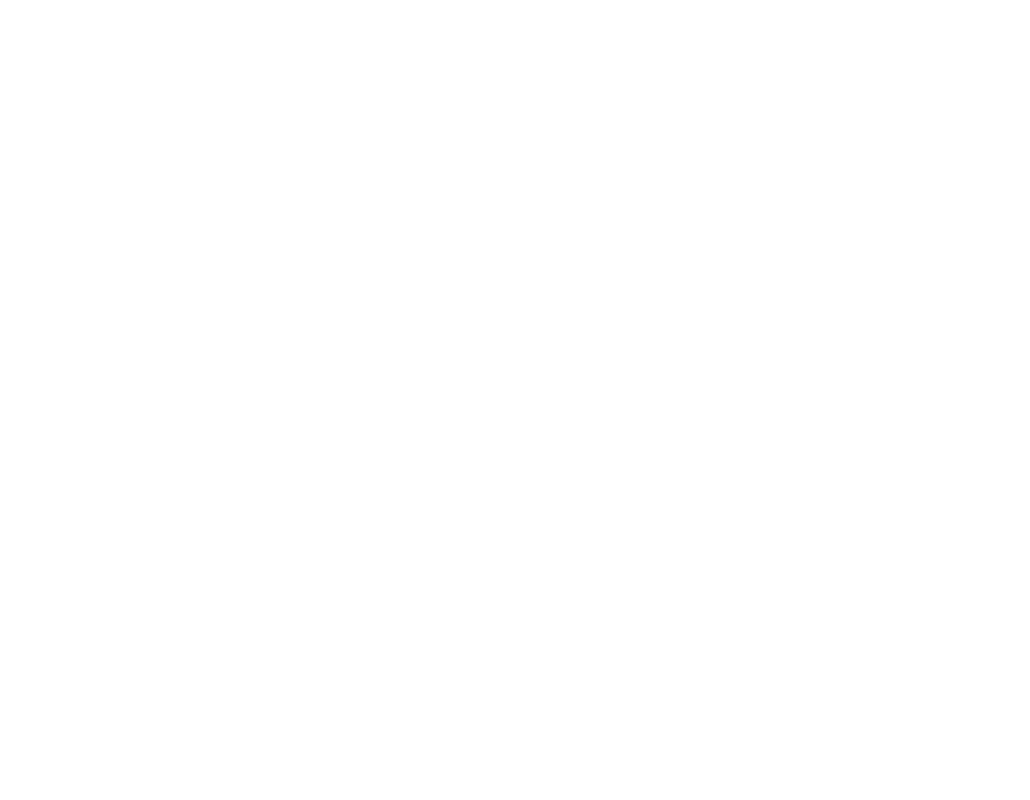
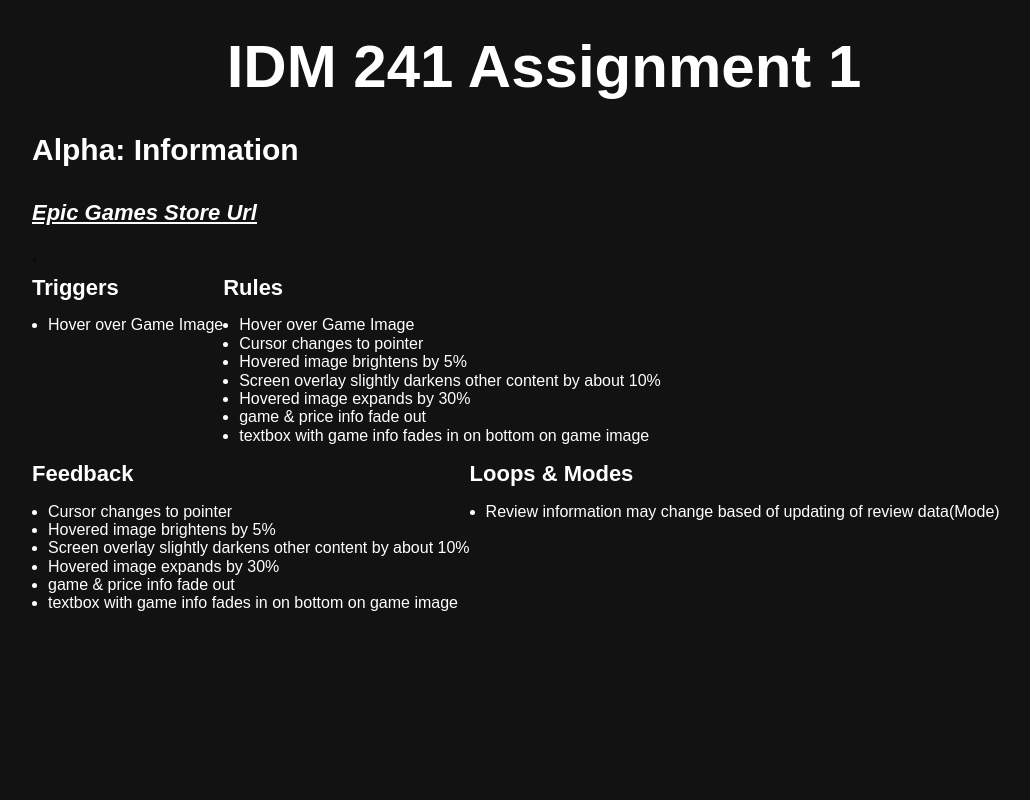
Before and after one commit to DurandoAngiulo/idm241-dpa35, a plain HTML site: page alpha/index.html in a window 1280 px wide. Shown: the top 800 px of the page, without its empty margins (96-1126 px from the left). Drawn offline with Linux system fonts and the light colour scheme; a web font is replaced by a local one.

Commit message:
page formatting

```diff
--- a/alpha/css/styles.css
+++ b/alpha/css/styles.css
@@ -0,0 +1,101 @@
+*{
+    box-sizing: border-box;
+}
+:root{
+    /*colors */
+    --background-color: #121212;
+    --hoverbox-color: #232323;
+    --text-color: #fff;
+
+    /*sizing*/
+    --h1-font-size: 60px;
+    --h2-font-size: 30px;
+    --h3-font-size: 22px;
+    --li-font-size: 16px;
+}
+
+body {
+    background-color: var(--background-color);
+}
+
+h1{
+    font-family: montserrat, sans-serif;
+    font-weight: 600;
+    font-style: normal;
+    color: var(--text-color);
+    font-size: var(--h1-font-size);
+    margin: 0;
+    text-align: center;
+    margin-top: 1rem;
+}
+
+h2{
+    font-family: montserrat, sans-serif;
+    font-weight: 600;
+    font-style: normal;
+    font-size: var(--h2-font-size);
+    color: var(--text-color);
+    margin: 0;
+    margin-top: 2rem;
+}
+
+h3{
+    font-family: montserrat, sans-serif;
+    font-weight: 600;
+    font-style: normal;
+    font-size: var(--h3-font-size);
+    color: var(--text-color);
+    margin: 0;
+}
+
+ul{
+    padding-left: 1rem;
+}
+
+li{
+    font-family: montserrat, sans-serif;
+    font-weight: 400;
+    font-style: normal;
+    font-size: var(--li-font-size);
+    color: var(--text-color);
+    margin: 0;
+    padding: 0;
+}
+a{
+    color: var(--text-color);
+}
+
+/* formatting */
+
+.page-layout{
+    display: flex;
+    flex-wrap: wrap;
+
+}
+
+.header-section{
+    width:100%;
+}
+
+.header-box{
+margin: 2rem 0;
+}
+
+.link{
+    font-style:italic;
+}
+/* responsiveness */
+
+@media screen and (min-width: 450px){
+
+}
+
+@media screen and (min-width: 768px){
+
+}
+
+@media screen and (min-width: 1080px){
+    .page-layout{
+        padding: 0 8rem;
+    }
+}
--- a/alpha/index.html
+++ b/alpha/index.html
@@ -4,9 +4,80 @@
     <meta charset="UTF-8">
     <meta http-equiv="X-UA-Compatible" content="IE=edge">
     <meta name="viewport" content="width=device-width, initial-scale=1.0">
-    <title>Document</title>
+    <link rel="stylesheet" href="css/normalize.css">
+    <link rel="stylesheet" href="css/styles.css">
+    <link rel="stylesheet" href="https://use.typekit.net/eec0jvq.css">
+    <title>Homepage</title>
 </head>
 <body>
+    <div class="page-layout">
+        <!--header-->
+        <div class="header-section">
+            <div class="header-box">
+                <h1>IDM 241 Assignment 1</h1>
+            </div>
+            <div class="header-box">
+                <h2>Alpha: Information</h2>
+            </div>
+            <div class="header-box">
+                <h3 class="link">
+                    <a href="http://store.epicgames.com/en-US/" target="blank">Epic Games Store Url</a>
+                </h3>
+            </div>
+    `   </div>
+        <!--microinteraction content-->
+        <div>
+            <h3>Triggers</h3>
+            <ul>
+                <li>Hover over Game Image</li>
+            </ul>
+        </div>
+        <div>
+            <h3>Rules</h3>
+            <ul>
+                <li>Hover over Game Image</li>
+                <li>Cursor changes to pointer</li>
+                <li>Hovered image brightens by 5%</li>
+                <li>Screen overlay slightly darkens other content by about 10%</li>
+                <li>Hovered image expands by 30%</li>
+                <li>game & price info fade out</li>
+                <li>textbox with game info fades in on bottom on game image</li>
+            </ul>
+        </div>
+        <div>
+            <h3>Feedback</h3>
+            <ul>
+                <li>Cursor changes to pointer</li>
+                <li>Hovered image brightens by 5%</li>
+                <li>Screen overlay slightly darkens other content by about 10%</li>
+                <li>Hovered image expands by 30%</li>
+                <li>game & price info fade out</li>
+                <li>textbox with game info fades in on bottom on game image</li>
+            </ul>
+        </div>
+        <div>
+            <h3>Loops & Modes</h3>
+            <ul>
+                <li>Review information may change based of updating of review data(Mode)</li>
+            </ul>
+        </div>
+        <!--images-->
+        <div>
+            <img src="./images/frame1.jpg">
+        </div>
+        <div>
+            <img src="./images/frame2.jpg">
+        </div>
+        <div>
+            <img src="./images/frame3.jpg">
+        </div>
 
+
+
+
+
+
+
+    </div>
 </body>
 </html>
```
Also changed, not shown: alpha/images/frame1.jpg (added), alpha/images/frame2.jpg (added), alpha/images/frame3.jpg (added), 3 other files.
